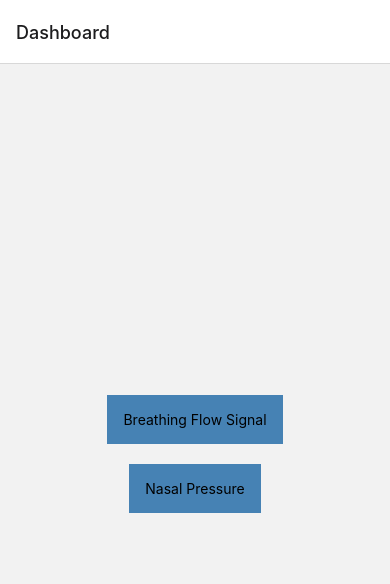
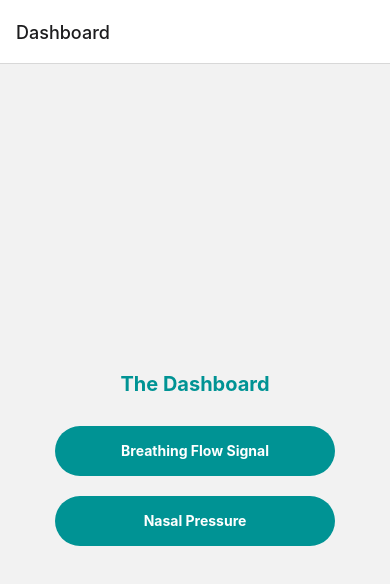
Before and after one commit to PPTBz/ventilatorapp1, a React Native app: screen /Dashboard in a window 390 px wide. Shown: the top 584 px of the page. Built offline with nearby package versions, Linux system fonts and the light colour scheme.

Commit message:
working charts

```diff
--- a/package.json
+++ b/package.json
@@ -30,6 +30,7 @@
     "react-native-safe-area-context": "3.2.0",
     "react-native-screens": "~3.4.0",
     "react-native-svg": "^12.1.1",
+    "react-native-svg-charts": "^5.4.0",
     "react-native-vector-icons": "^8.1.0",
     "react-native-web": "~0.13.12",
     "react-navigation-drawer": "^2.7.1"
--- a/src/components/ViewContainer.js
+++ b/src/components/ViewContainer.js
@@ -10,7 +10,7 @@ export const styles = StyleSheet.create({
   },
   text: {
     fontSize: 24,
-    color: "white",
+    color: "gray",
   },
 });
 
--- a/src/screens/BreathingFlowSignal.js
+++ b/src/screens/BreathingFlowSignal.js
@@ -2,29 +2,59 @@ import React from "react";
 import { View, Text } from "react-native";
 import Colors from "../theme/Colors";
 import ViewContainer, { styles } from "../components/ViewContainer";
-import { LineChart } from "react-native-chart-kit";
+import { LineChart, YAxis, XAxis, Grid } from "react-native-svg-charts";
 
-const BreathingFlowSignal = () => {
-  return (
-    <ViewContainer backgroundColor={Colors.powderBlue}>
-      <Text style={styles.text}>Breathing Flow Signal</Text>
-      <View style={{ height: "500px", width: "500px" }}>
-        <LineChart
-          data={{
-            labels: ["monday", "tuesday", "wednesday", "thursday", "friday"],
-            datasets: [
-              {
-                label: "Breathing Flow Signal (L•s^-1)",
-                data: [32, 45, 12, 76, 69],
-                color: (opacity = 0) => `rgba(255, 255, 255, ${opacity})`,
-                strokeWidth: 4,
-              },
-            ],
+class BreathingFlowSignal extends React.PureComponent {
+  render() {
+    const data = [
+      50, 10, 40, 95, -4, -24, 85, 91, 35, 53, -53, 24, 50, -20, -80,
+    ];
+
+    const axesSvg = { fontSize: 10, fill: "grey" };
+    const verticalContentInset = { top: 10, bottom: 10 };
+    const xAxisHeight = 30;
+
+    return (
+      <>
+        <Text
+          style={{
+            padding: 20,
+            textAlign: "center",
+            fontWeight: "bold",
+            fontSize: 20,
+            color: "#009394",
           }}
-        />
-      </View>
-    </ViewContainer>
-  );
-};
+        >
+          Breathing Flow Signal
+        </Text>
+        <View style={{ height: 200, padding: 30, flexDirection: "row" }}>
+          <YAxis
+            data={data}
+            style={{ marginBottom: xAxisHeight }}
+            contentInset={verticalContentInset}
+            svg={axesSvg}
+          />
+          <View style={{ flex: 1, marginLeft: 10 }}>
+            <LineChart
+              style={{ flex: 1 }}
+              data={data}
+              contentInset={verticalContentInset}
+              svg={{ stroke: "#009394" }}
+            >
+              <Grid />
+            </LineChart>
+            <XAxis
+              style={{ marginHorizontal: -10, height: xAxisHeight }}
+              data={data}
+              formatLabel={(value, index) => index}
+              contentInset={{ left: 10, right: 10 }}
+              svg={axesSvg}
+            />
+          </View>
+        </View>
+      </>
+    );
+  }
+}
 
 export default BreathingFlowSignal;
--- a/src/screens/Dashboard.js
+++ b/src/screens/Dashboard.js
@@ -5,28 +5,65 @@ import ViewContainer, { styles } from "../components/ViewContainer";
 
 const Dashboard = ({ navigation }) => {
   return (
+    <>
       <ViewContainer>
+        <Text
+          style={{
+            padding: 20,
+            textAlign: "center",
+            fontWeight: "bold",
+            fontSize: 20,
+            color: "#009394",
+          }}
+        >
+          The Dashboard
+        </Text>
         <TouchableOpacity
           style={{
             padding: 16,
             margin: 10,
-          backgroundColor: Colors.steelBlue,
+            backgroundColor: "#009394",
+            width: 280,
+            height: 50,
+            borderRadius: 50,
           }}
           onPress={() => navigation.navigate("BreathingFlowSignal")}
         >
-        <Text>Breathing Flow Signal</Text>
+          <Text
+            style={{
+              color: "#ffffff",
+              textAlign: "center",
+              fontSize: "18",
+              fontWeight: "bold",
+            }}
+          >
+            Breathing Flow Signal
+          </Text>
         </TouchableOpacity>
         <TouchableOpacity
           style={{
             padding: 16,
             margin: 10,
-          backgroundColor: Colors.steelBlue,
+            backgroundColor: "#009394",
+            width: 280,
+            height: 50,
+            borderRadius: 50,
           }}
           onPress={() => navigation.navigate("NasalPressure")}
         >
-        <Text>Nasal Pressure</Text>
+          <Text
+            style={{
+              color: "#ffffff",
+              textAlign: "center",
+              fontSize: "18",
+              fontWeight: "bold",
+            }}
+          >
+            Nasal Pressure
+          </Text>
         </TouchableOpacity>
       </ViewContainer>
+    </>
   );
 };
 
--- a/src/screens/NasalPressure.js
+++ b/src/screens/NasalPressure.js
@@ -2,29 +2,59 @@ import React from "react";
 import { View, Text } from "react-native";
 import Colors from "../theme/Colors";
 import ViewContainer, { styles } from "../components/ViewContainer";
-import { LineChart } from "react-native-chart-kit";
+import { LineChart, YAxis, XAxis, Grid } from "react-native-svg-charts";
 
-const NasalPressure = () => {
-  return (
-    <ViewContainer backgroundColor={Colors.powderBlue}>
-      <Text style={styles.text}>Nasal Pressure</Text>
-      <View style={{ height: "500px", width: "500px" }}>
-        <LineChart
-          data={{
-            labels: ["monday", "tuesday", "wednesday", "thursday", "friday"],
-            datasets: [
-              {
-                label: "Nasal Pressure (cmH2o)",
-                data: [32, 45, 12, 76, 69],
-                color: (opacity = 0) => `rgba(255, 255, 255, ${opacity})`,
-                strokeWidth: 4,
-              },
-            ],
+class NasalPressure extends React.PureComponent {
+  render() {
+    const data = [
+      50, 10, 40, 95, -4, -24, 85, 91, 35, 53, -53, 24, 50, -20, -80,
+    ];
+
+    const axesSvg = { fontSize: 10, fill: "grey" };
+    const verticalContentInset = { top: 10, bottom: 10 };
+    const xAxisHeight = 30;
+
+    return (
+      <>
+        <Text
+          style={{
+            padding: 20,
+            textAlign: "center",
+            fontWeight: "bold",
+            fontSize: 20,
+            color: "#009394",
           }}
-        />
-      </View>
-    </ViewContainer>
-  );
-};
+        >
+          Nasal Pressure
+        </Text>
+        <View style={{ height: 200, padding: 30, flexDirection: "row" }}>
+          <YAxis
+            data={data}
+            style={{ marginBottom: xAxisHeight }}
+            contentInset={verticalContentInset}
+            svg={axesSvg}
+          />
+          <View style={{ flex: 1, marginLeft: 10 }}>
+            <LineChart
+              style={{ flex: 1 }}
+              data={data}
+              contentInset={verticalContentInset}
+              svg={{ stroke: "#009394" }}
+            >
+              <Grid />
+            </LineChart>
+            <XAxis
+              style={{ marginHorizontal: -10, height: xAxisHeight }}
+              data={data}
+              formatLabel={(value, index) => index}
+              contentInset={{ left: 10, right: 10 }}
+              svg={axesSvg}
+            />
+          </View>
+        </View>
+      </>
+    );
+  }
+}
 
 export default NasalPressure;
```
Also changed, not shown: 1 other file (tests, documents, lock files or other folders). Lines whose indentation alone changed are shown as unchanged.
